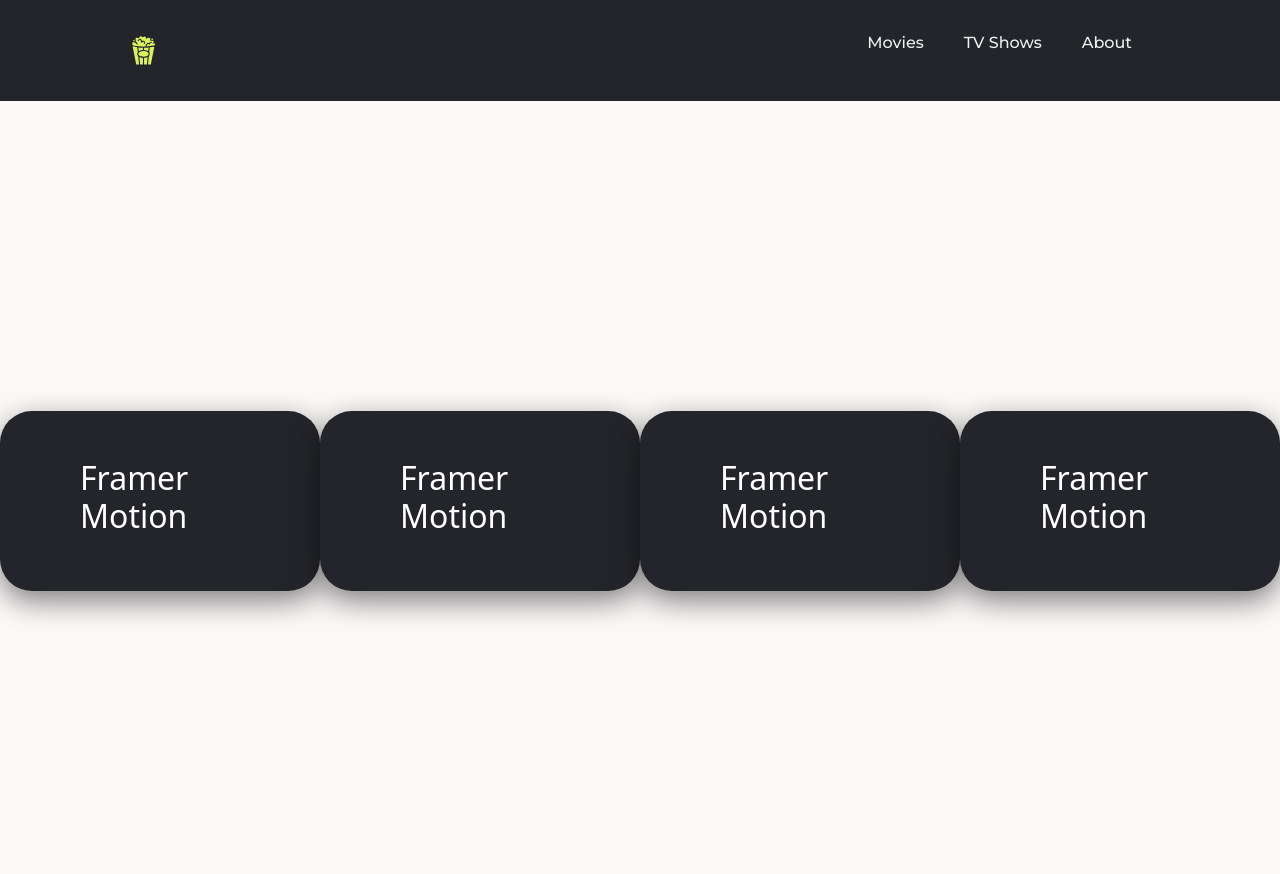
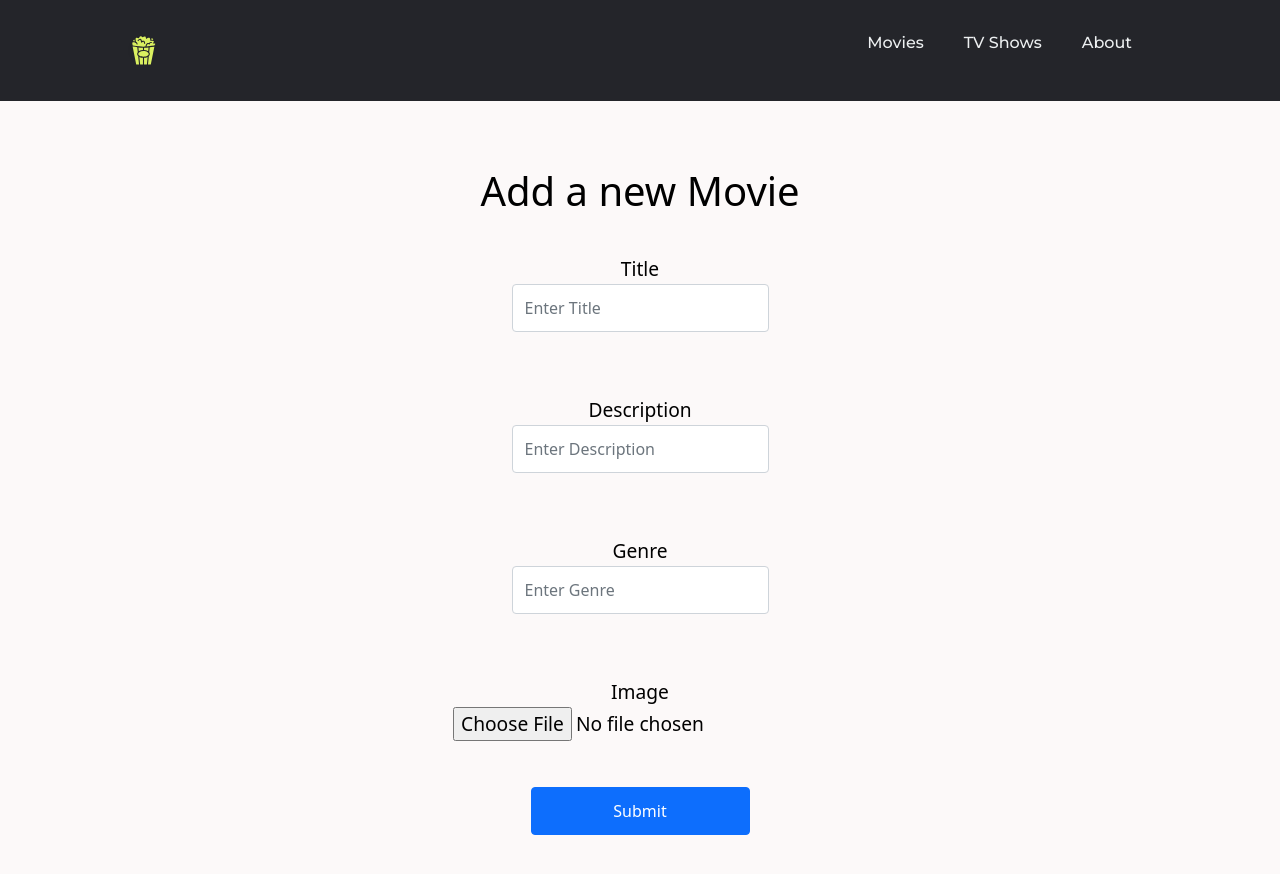
Before and after one commit to melekabbassi/react-project, a React (Create React App) app: page / in a window 1280 px wide. Shown: the top 874 px of the page. Built offline with nearby package versions, Linux system fonts and the light colour scheme.

Commit message:
added Form

```diff
--- a/src/App.css
+++ b/src/App.css
@@ -76,3 +76,64 @@
 .expand{
   width: 35rem;
 }
+
+form{
+  display: flex;
+  justify-content: space-between;
+  align-items: center;
+  flex-direction: column;
+  padding: 2rem;
+  background-color: #fcf9f9;
+}
+
+form label{
+  color: #000000;
+  background-color: #fcf9f9;
+  font-size: 1.2rem;
+  font-weight: 500;
+}
+
+h1{
+  color: #000000;
+  background-color: #fcf9f9;
+  font-size: 1.5rem;
+  font-weight: 500;
+}
+
+.formGroup{
+  display: flex;
+  justify-content: space-between;
+  align-items: center;
+  flex-direction: column;
+  padding: 2rem;
+  background-color: #fcf9f9;
+}
+
+.form-control{
+  width: 100%;
+  height: 3rem;
+  border-radius: 2rem;
+  border: none;
+  background-color: #fcf9f9;
+  color: #000000;
+  font-size: 1.2rem;
+  font-weight: 500;
+}
+
+.formControl{
+  height: 3rem;
+  background-color: #fcf9f9;
+  color: #000000;
+  font-size: 1.2rem;
+}
+
+.btn {
+  width: 50%;
+  height: 3rem;
+  border-radius: 2rem;
+  border: none;
+  background-color: #0088a9;
+  color: #fcf9f9;
+  font-size: 1.2rem;
+  font-weight: 500;
+}
--- a/src/App.js
+++ b/src/App.js
@@ -2,6 +2,7 @@
 import 'bootstrap/dist/css/bootstrap.min.css'
 import NavBar from './components/NavBar';
 import MovieCard from './components/movieCard'
+import Form from './components/Form'
 
 function App() {
 
@@ -9,10 +10,10 @@
     <div className="navBar">
       <NavBar />
       <div className= "App">
-        <MovieCard />
-        <MovieCard />
-        <MovieCard />
-        <MovieCard />
+        {/* <MovieCard />
+        <MovieCard /> */}
+
+        <Form />
       </div>
     </div>
   );
--- /dev/null
+++ b/src/components/Form.jsx
@@ -0,0 +1,28 @@
+import React from 'react'
+
+const Form = () => {
+  return (
+    <form>
+        <h1>Add a new Movie</h1>
+        <div className="formGroup">
+            <label htmlFor="title">Title</label>
+            <input type="text" className="form-control" id="title" placeholder="Enter Title" />
+        </div>
+        <div className="formGroup">
+            <label htmlFor="description">Description</label>
+            <input type="text" className="form-control" id="description" placeholder="Enter Description" />
+        </div>
+        <div className="formGroup">
+            <label htmlFor="genre">Genre</label>
+            <input type="text" className="form-control" id="genre" placeholder="Enter Genre" />
+        </div>
+        <div className="formGroup">
+            <label htmlFor="image">Image</label>
+            <input type="file" className="formControl" id="image" placeholder="Enter Image" />
+        </div>
+        <button type="submit" className="btn btn-primary">Submit</button>
+    </form>
+    )
+}
+
+export default Form
```
